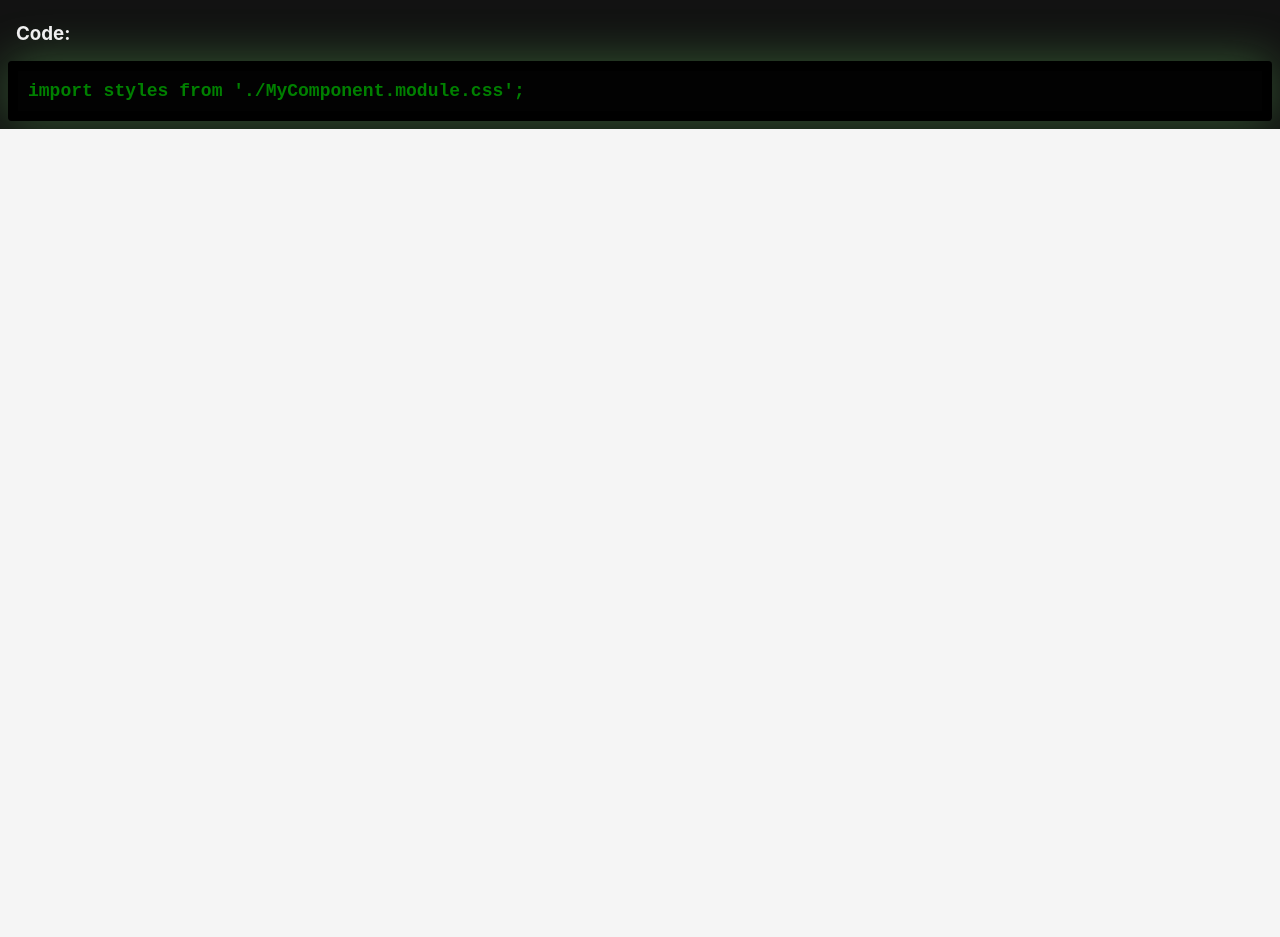
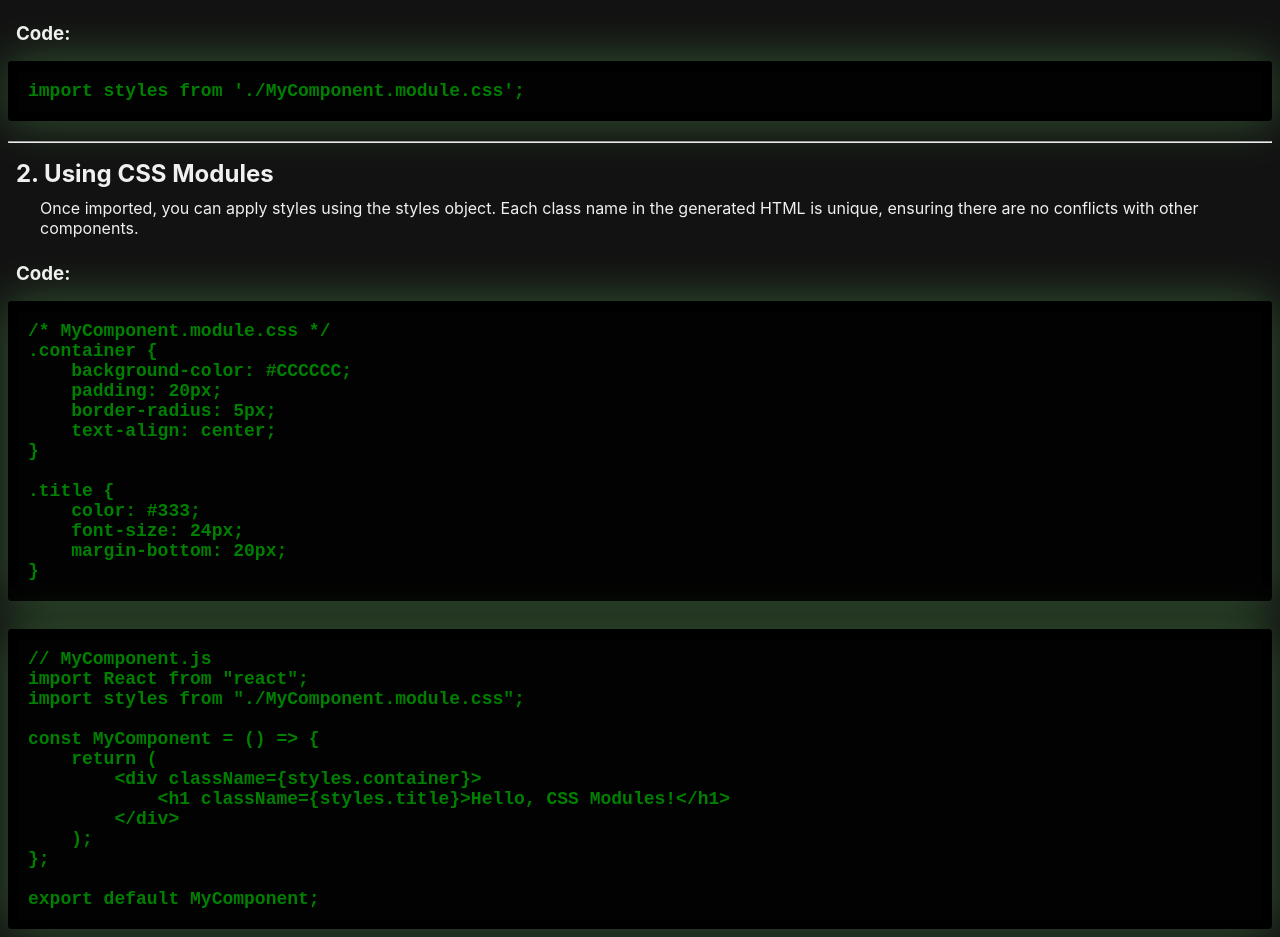
Before and after one commit to rees-kyle/react_showcase, a React (Create React App) app in the folder project/: page /react_showcase/css-modules in a window 1280 px wide. Shown: the part 1051-1988 px from the top of the page. Before the commit the page ends 1180 px from the top, so only its background shows below. Built offline with nearby package versions, Linux system fonts and the light colour scheme.

Commit message:
Add Usage component
- Added component file.
- Added to index in components folder.
- Imported and added component to page.

```diff
--- /dev/null
+++ b/project/src/components/styling/css_modules/Usage.js
@@ -0,0 +1,55 @@
+const Usage = () => {
+  return (
+    <div>
+      <br/>
+      <hr/>
+      <h2>2. Using CSS Modules</h2>
+      <p>
+        Once imported, you can apply styles using the styles object.
+        Each class name in the generated HTML is unique,
+        ensuring there are no conflicts with other components.
+      </p>
+
+      <h3>Code:</h3>
+      <pre>
+        <code>
+          {`/* MyComponent.module.css */
+.container {
+    background-color: #CCCCCC;
+    padding: 20px;
+    border-radius: 5px;
+    text-align: center;
+}
+
+.title {
+    color: #333;
+    font-size: 24px;
+    margin-bottom: 20px;
+}
+`}
+        </code>
+      </pre>
+      <br/>
+      <pre>
+        <code>
+          {`// MyComponent.js
+import React from "react";
+import styles from "./MyComponent.module.css";
+
+const MyComponent = () => {
+    return (
+        <div className={styles.container}>
+            <h1 className={styles.title}>Hello, CSS Modules!</h1>
+        </div>
+    );
+};
+
+export default MyComponent;
+`}
+        </code>
+      </pre>
+    </div>
+  );
+};
+
+export default Usage;
--- a/project/src/components/styling/css_modules/index.js
+++ b/project/src/components/styling/css_modules/index.js
@@ -1,2 +1,3 @@
 export { default as CSSModules } from './CSSModules';
 export { default as SetUp } from './SetUp';
+export { default as Usage } from './Usage';
--- a/project/src/pages/styling/CSSModulesPage.js
+++ b/project/src/pages/styling/CSSModulesPage.js
@@ -1,6 +1,7 @@
 import {
   CSSModules,
   SetUp,
+  Usage
 } from '../../components/styling/css_modules';
 
 const CSSModulesPage = () => {
@@ -8,6 +9,7 @@ const CSSModulesPage = () => {
     <>
       <CSSModules />
       <SetUp />
+      <Usage />
     </>
   );
 };
```
